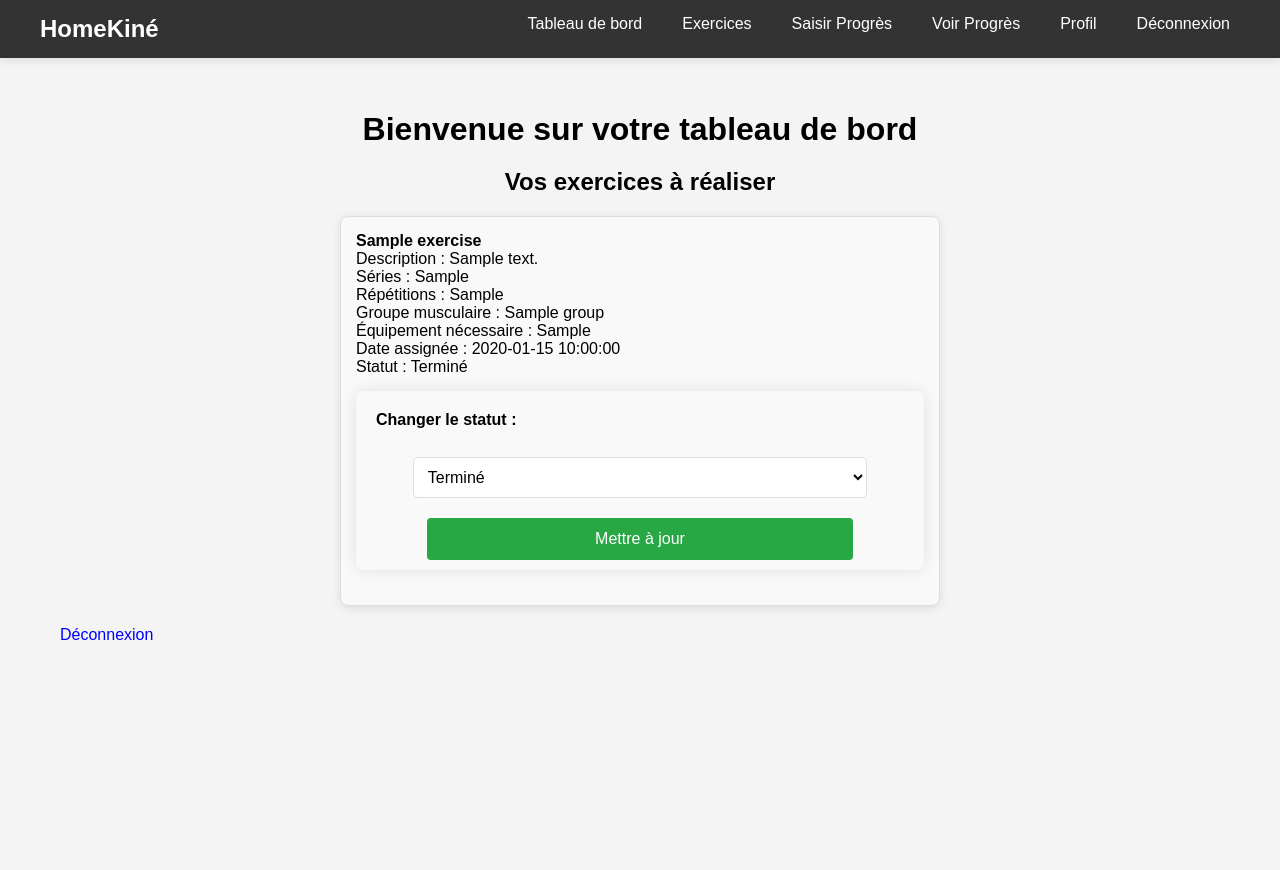
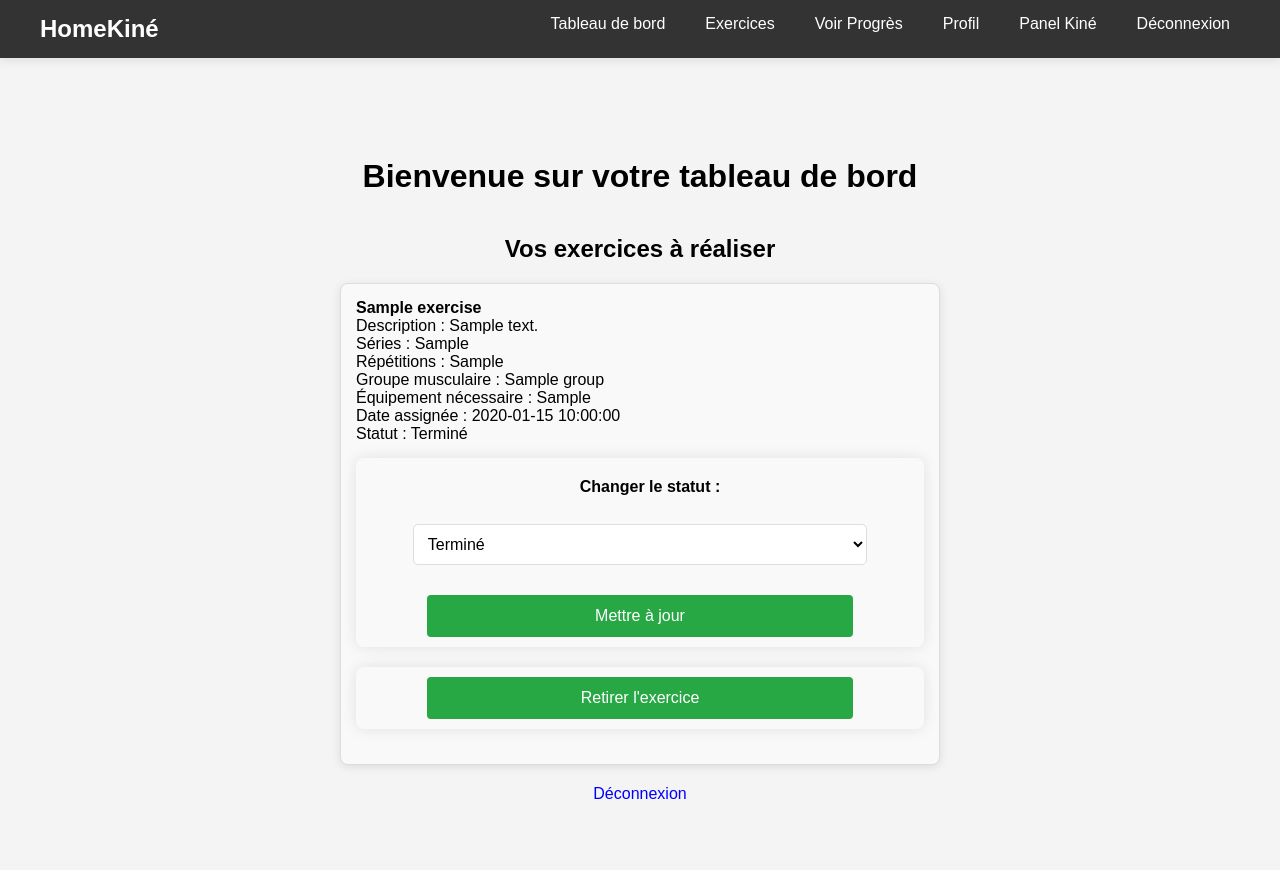
Before and after one commit to Bathieuu/Workshop2024, a PHP site: page /dashboard.php in a window 1280 px wide. Run offline with PHP 8.4, Linux system fonts and the light colour scheme; the visitor is signed in with stand-in values (Sample User, id 1); tables that the repository leaves empty or names only in its code hold one stand-in row (values such as "Sample post").

Commit message:
Version presque final

```diff
--- a/assign_exercise.php
+++ b/assign_exercise.php
@@ -1,4 +1,5 @@
 <?php
+session_start();
 include('config.php');
 
 // Vérifie si l'utilisateur est connecté
--- a/dashboard.php
+++ b/dashboard.php
@@ -1,6 +1,6 @@
 <?php
-include ('header.php');
-include ('config.php');
+include('header.php');
+include('config.php');
 
 if (!isset($_SESSION['user_id'])) {
     header("Location: login.php");
@@ -9,7 +9,7 @@ if (!isset($_SESSION['user_id'])) {
 
 $user_id = $_SESSION['user_id'];
 
-// Récupère les exercices attribués à l'utilisateur avec toutes les informations nécessaires
+// Récupère les exercices attribués à l'utilisateur
 $query = "SELECT user_exercises.id AS user_exercise_id,
                  exercises.name,
                  exercises.description,
@@ -28,13 +28,11 @@ $result = mysqli_query($conn, $query);
 
 <!DOCTYPE html>
 <html lang="fr">
-
 <head>
     <meta charset="UTF-8">
     <title>Tableau de bord</title>
     <link rel="stylesheet" href="style.css">
 </head>
-
 <body>
     <h1>Bienvenue sur votre tableau de bord</h1>
     <h2>Vos exercices à réaliser</h2>
@@ -51,7 +49,7 @@ $result = mysqli_query($conn, $query);
                 Statut :
                 <span class="<?php echo $row['status']; ?>">
                     <?php
-                    switch ($row['status']) {
+                    switch($row['status']) {
                         case 'not_started':
                             echo 'Non commencé';
                             break;
@@ -64,25 +62,28 @@ $result = mysqli_query($conn, $query);
                     }
                     ?>
                 </span>
+
+                <!-- Formulaire pour changer le statut -->
                 <form method="POST" action="update_status.php">
                     <input type="hidden" name="user_exercise_id" value="<?php echo $row['user_exercise_id']; ?>">
                     <label for="status">Changer le statut :</label>
                     <select name="status" id="status">
-                        <option value="not_started" <?php echo $row['status'] == 'not_started' ? 'selected' : ''; ?>>Non
-                            commencé</option>
-                        <option value="in_progress" <?php echo $row['status'] == 'in_progress' ? 'selected' : ''; ?>>En cours
-                        </option>
-                        <option value="completed" <?php echo $row['status'] == 'completed' ? 'selected' : ''; ?>>Terminé
-                        </option>
+                        <option value="not_started" <?php echo $row['status'] == 'not_started' ? 'selected' : ''; ?>>Non commencé</option>
+                        <option value="in_progress" <?php echo $row['status'] == 'in_progress' ? 'selected' : ''; ?>>En cours</option>
+                        <option value="completed" <?php echo $row['status'] == 'completed' ? 'selected' : ''; ?>>Terminé</option>
                     </select>
                     <button type="submit">Mettre à jour</button>
                 </form>
 
+                <!-- Formulaire pour retirer l'exercice -->
+                <form method="POST" action="remove_exercise.php" onsubmit="return confirm('Êtes-vous sûr de vouloir retirer cet exercice ?');">
+                    <input type="hidden" name="user_exercise_id" value="<?php echo $row['user_exercise_id']; ?>">
+                    <button type="submit">Retirer l'exercice</button>
+                </form>
             </li>
         <?php endwhile; ?>
     </ul>
 
     <a href="logout.php">Déconnexion</a>
 </body>
-
 </html>
--- a/exercices.php
+++ b/exercices.php
@@ -20,11 +20,13 @@ if ($selected_group) {
     $exercise_query = "SELECT exercises.*, muscle_groups.name AS muscle_group_name
                        FROM exercises
                        JOIN muscle_groups ON exercises.muscle_group_id = muscle_groups.id
-                       WHERE muscle_group_id = '$selected_group'";
+                       WHERE muscle_group_id = '$selected_group'
+                       ORDER BY id ASC";
 } else {
     $exercise_query = "SELECT exercises.*, muscle_groups.name AS muscle_group_name
                        FROM exercises
-                       JOIN muscle_groups ON exercises.muscle_group_id = muscle_groups.id";
+                       JOIN muscle_groups ON exercises.muscle_group_id = muscle_groups.id
+                       ORDER BY id ASC";
 }
 $exercise_result = mysqli_query($conn, $exercise_query);
 ?>
--- a/header.php
+++ b/header.php
@@ -1,17 +1,21 @@
 <?php
 session_start();
 
-// Vérifie si l'utilisateur est connecté, sinon redirige vers la page de connexion
+// Vérifie si l'utilisateur est connecté
 if (!isset($_SESSION['user_id'])) {
     header("Location: login.php");
     exit();
 }
+
+// Vérifie si l'utilisateur est un kiné (isKine)
+$isKine = isset($_SESSION['isKine']) && $_SESSION['isKine'] == 1;
 ?>
+
 <!DOCTYPE html>
 <html lang="fr">
 <head>
     <meta charset="UTF-8">
-    <title>Votre application de rééducation</title>
+    <title>HomeKiné</title>
     <link rel="stylesheet" href="style.css">
 </head>
 <body>
@@ -23,11 +27,12 @@ if (!isset($_SESSION['user_id'])) {
             <ul class="nav-links">
                 <li><a href="dashboard.php">Tableau de bord</a></li>
                 <li><a href="exercices.php">Exercices</a></li>
-                <li><a href="saisir_progres.php">Saisir Progrès</a></li> <!-- Nouveau lien -->
-                <li><a href="voir_progres.php">Voir Progrès</a></li> <!-- Nouveau lien -->
+                <li><a href="voir_progres.php">Voir Progrès</a></li>
                 <li><a href="profil.php">Profil</a></li>
+                <?php if ($isKine): ?>
+                    <li><a href="kine_panel.php">Panel Kiné</a></li> <!-- Lien pour les kinés -->
+                <?php endif; ?>
                 <li><a href="logout.php">Déconnexion</a></li>
             </ul>
         </nav>
     </header>
-    <main class="main-content">
--- a/style.css
+++ b/style.css
@@ -109,6 +109,45 @@ footer {
     width: 100%;
     box-shadow: 0px -2px 10px rgba(0, 0, 0, 0.3);
 }
+
+/* Style global pour centrer les boutons */
+form,
+div,
+.section {
+    display: flex;
+    justify-content: center;
+    /* Centre horizontalement */
+    align-items: center;
+    /* Centre verticalement si nécessaire */
+    flex-direction: column;
+    /* Place les boutons en colonne si plusieurs */
+}
+
+/* Style pour les boutons */
+button,
+input[type="submit"] {
+    display: block;
+    margin: 10px auto;
+    /* Centre automatiquement horizontalement */
+    padding: 10px 15px;
+    background-color: #28a745;
+    color: white;
+    border: none;
+    border-radius: 5px;
+    cursor: pointer;
+    font-size: 16px;
+    text-align: center;
+    width: auto;
+    /* Adapte la largeur à son contenu */
+}
+
+button:hover,
+input[type="submit"]:hover {
+    background-color: #218838;
+}
+
+
+
 
 /* Form Styles */
 form {
```
Also changed, not shown: kine_panel.php (added, +78 -0 lines), login.php (+14 -4 lines), register.php (+12 -3 lines), remove_exercise.php (added, +27 -0 lines).
